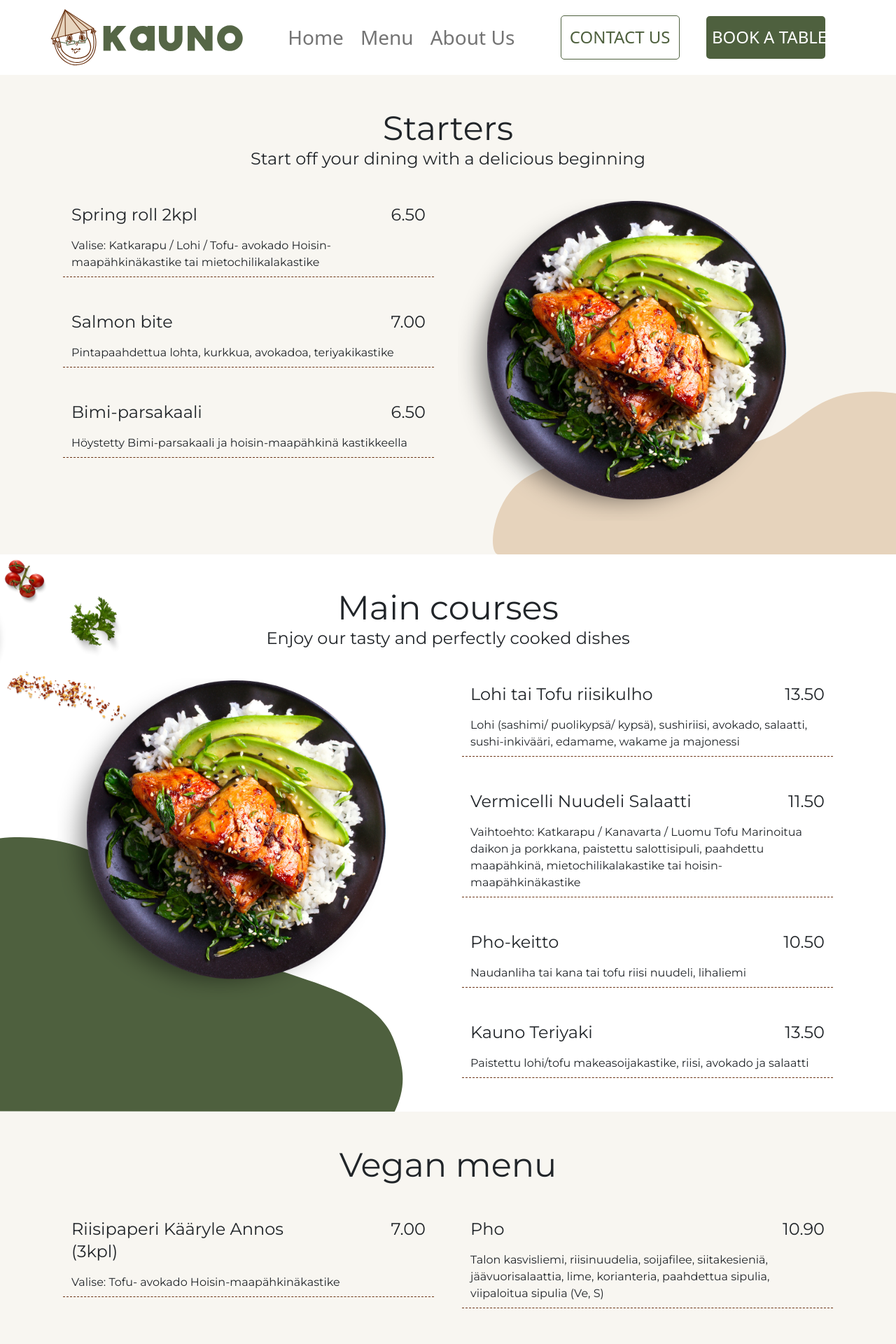
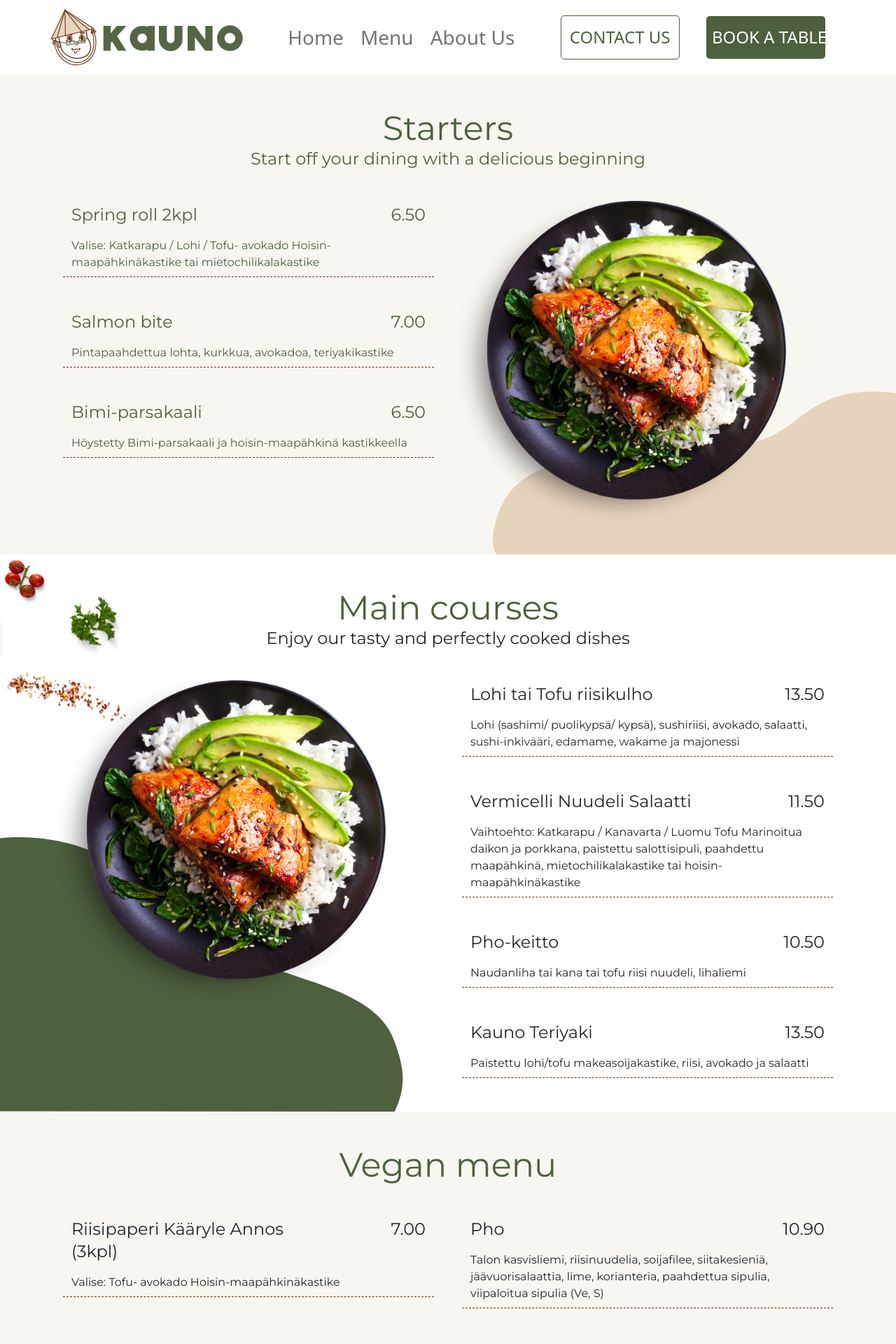
Before and after one commit to phuoc94/kauno-restaurant, a Next.js app: page /menu in a window 1280 px wide. Shown: the top 1920 px of the page at 70% size. Built offline with nearby package versions, Linux system fonts and the light colour scheme.

Commit message:
update headers

```diff
--- a/components/hero.js
+++ b/components/hero.js
@@ -12,7 +12,7 @@ const HeroSection = () => {
             className="text-center d-flex align-items-center justify-content-center h-100"
           >
             <Col className="w-60">
-              <Typography variant="h2" component="h1">
+              <Typography variant="h2" component="h1" className="color-primary">
                 Welcome to the Little Vietnamese kitchen
               </Typography>
               <button className="button-primary mt-4 text-nowrap py-3">
--- a/components/menu/main.js
+++ b/components/menu/main.js
@@ -13,7 +13,7 @@ const Main = () => {
         <Typography
           variant="h3"
           component="h3"
-          className="font-weight-bold text-center"
+          className="font-weight-bold text-center color-primary"
         >
           Main courses
         </Typography>
--- a/components/menu/starter.js
+++ b/components/menu/starter.js
@@ -8,7 +8,7 @@ import img from '../../public/assets/menu/lohiBowl.svg';
 const Starter = () => {
   const starters = menu.starter;
   return (
-    <div className="bg-culture starters">
+    <div className="bg-culture starters color-primary">
       <Container className="py-5">
         <Typography
           variant="h3"
--- a/components/menu/vegan.js
+++ b/components/menu/vegan.js
@@ -11,7 +11,7 @@ const Vegan = () => {
         <Typography
           variant="h3"
           component="h3"
-          className="font-weight-bold text-center"
+          className="font-weight-bold text-center color-primary"
         >
           Vegan menu
         </Typography>
--- a/styles/globals.css
+++ b/styles/globals.css
@@ -1,4 +1,4 @@
-@import url('https://fonts.googleapis.com/css2?family=Montserrat&display=swap');
+@import url('https://fonts.googleapis.com/css2?family=Montserrat:wght@400;500;600;700;800;900&display=swap');
 
 @font-face {
   font-family: 'ClassiqueSaigon';
```
